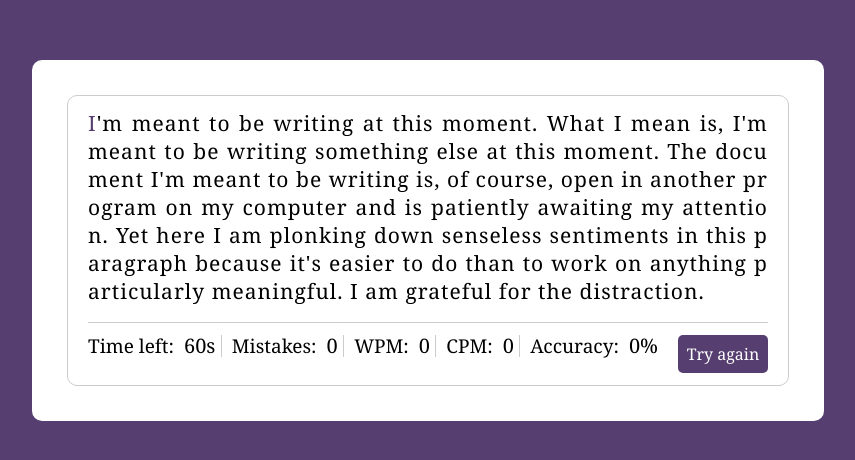
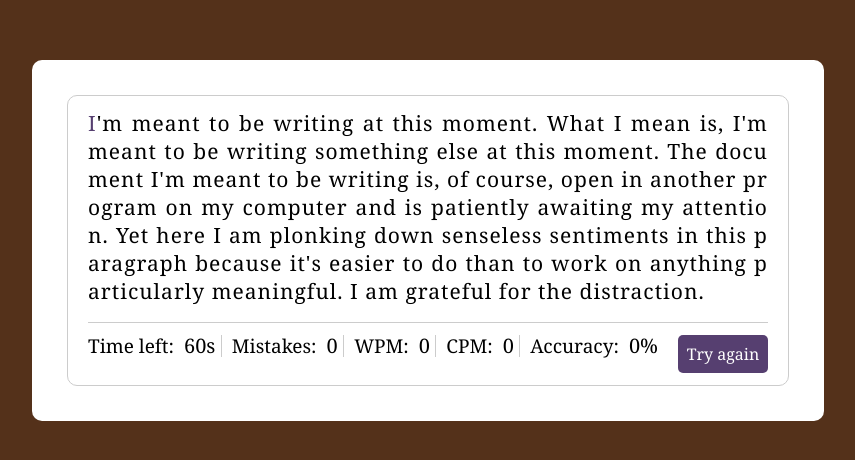
Before and after one commit to Bra11don/typing-speed, a plain HTML site: page index.html in a window 1280 px wide. Shown: the part 160-620 px from the top of the page, without its empty margins (212-1067 px from the left). Drawn offline with Linux system fonts and the light colour scheme; a web font is replaced by a local one.

Commit message:
Update styles.css

```diff
--- a/styles.css
+++ b/styles.css
@@ -11,7 +11,8 @@ body{
     align-items: center;
     justify-content: center;
     min-height: 100vh;
-    background-color: #563F70;
+    /* background-color: #563F70; */
+    background-color: #54311A;
 }
 
 .wrapper{
```
